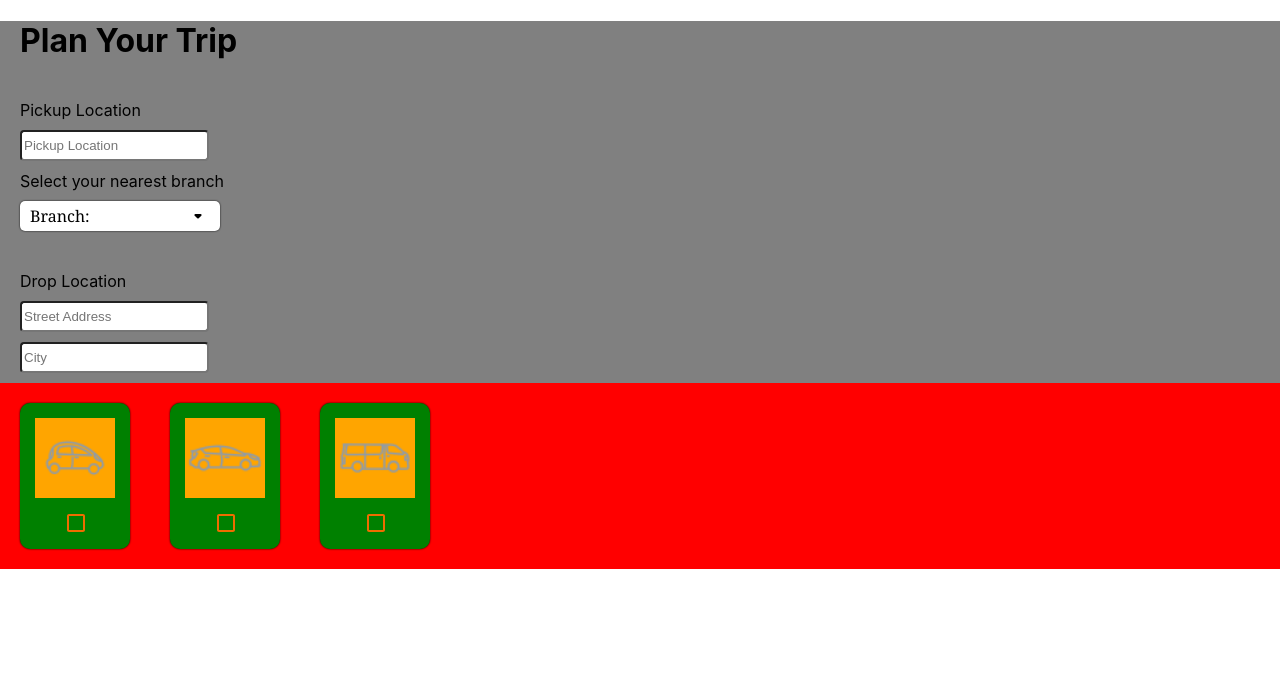
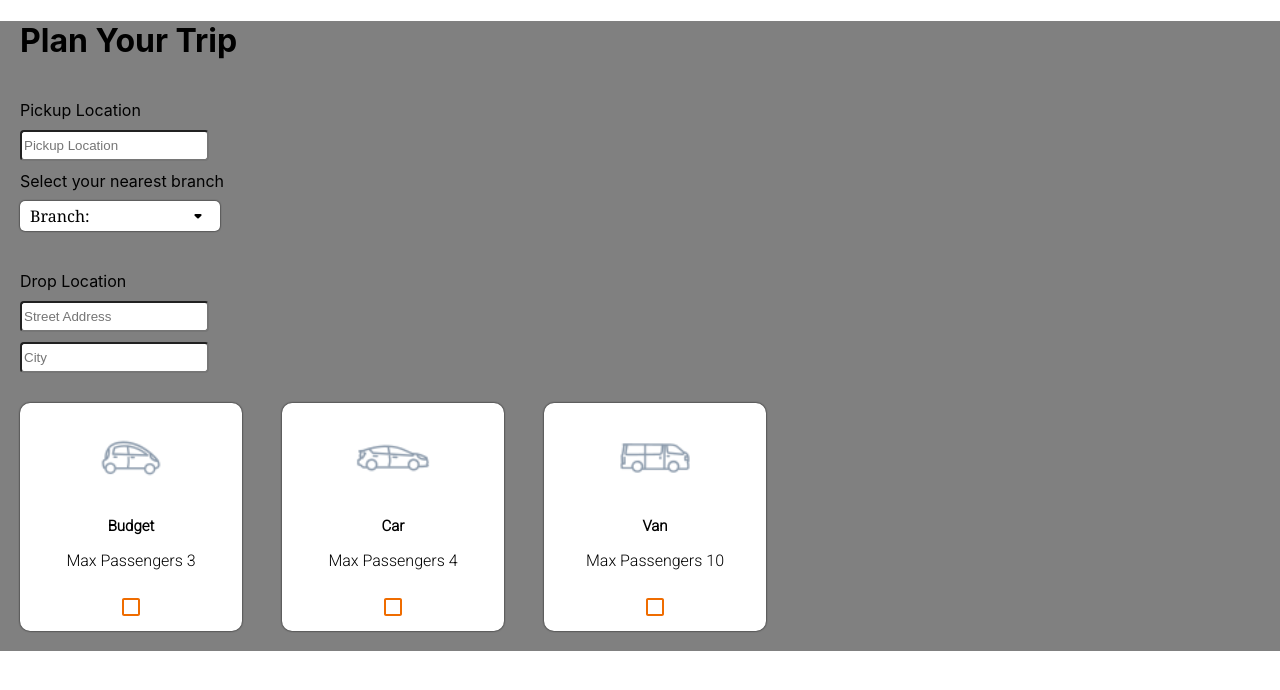
Before and after one commit to dvimukthi/cab-service-system, a React (Create React App) app: page /book in a window 1280 px wide. Shown: the top 690 px of the page. Built offline with nearby package versions, Linux system fonts and the light colour scheme; a web font is replaced by a local one.

Commit message:
BookingVehicles new img

```diff
--- a/src/Components/BookingComponent/BookingBody/BookingVehicles.css
+++ b/src/Components/BookingComponent/BookingBody/BookingVehicles.css
@@ -1,10 +1,11 @@
 .Bookingvehicles__container {
-    background: red;
     display: flex;
 }
 
 .Vehicle__item {
-    background: green;
+    height: 13rem;
+    width: 12rem;
+    background: white;
     padding: 15px;
     margin-left: 20px;
     margin: 20px;
@@ -12,15 +13,27 @@
     transition: all 0.5s;
     border-radius: 10px;
     box-shadow: 0px 0px 2px 0px rgba(0, 0, 0, 1);
+    cursor: pointer;
+    text-align: center;
 }
 
 .Vehicle__item:hover {
-    background: black;
+    background: orange;
 }
 
 .Vehicles {
 }
 
 .Vehicle__Checkbox {
-    margin-left: 20px;
 }
+
+.Vehicle__Checkbox h3 {
+    font-family: 'Roboto', sans-serif;
+    font-size: 15px;
+    font-weight: 800;
+}
+
+.Vehicle__Checkbox p {
+    font-family: 'Roboto', sans-serif;
+    font-weight: 500;
+}
--- a/src/Components/BookingComponent/BookingBody/BookingVehicles.js
+++ b/src/Components/BookingComponent/BookingBody/BookingVehicles.js
@@ -13,17 +13,11 @@ function BookingVehicles() {
     <div className="Bookingvehicles__container">
       <div className="Vehicle__item">
         <div className="Vehicles">
-          <img
-            src={BUDGETIMG}
-            alt=""
-            width="80"
-            height="80"
-            style={{
-              background: "orange",
-            }}
-          />
+          <img src={BUDGETIMG} alt="" width="80" height="80" style={{}} />
         </div>
         <div className="Vehicle__Checkbox">
+          <h3>Budget</h3>
+          <p>Max Passengers 3</p>
           <Checkbox
             {...label}
             sx={{
@@ -37,15 +31,11 @@ function BookingVehicles() {
       </div>
       <div className="Vehicle__item">
         <div className="Vehicles">
-          <img
-            src={CARIMG}
-            alt=""
-            width="80"
-            height="80"
-            style={{ background: "orange" }}
-          />
+          <img src={CARIMG} alt="" width="80" height="80" style={{}} />
         </div>
         <div className="Vehicle__Checkbox">
+          <h3>Car</h3>
+          <p>Max Passengers 4</p>
           <Checkbox
             {...label}
             sx={{
@@ -59,15 +49,11 @@ function BookingVehicles() {
       </div>
       <div className="Vehicle__item">
         <div className="Vehicles">
-          <img
-            src={VANIMG}
-            alt=""
-            width="80"
-            height="80"
-            style={{ background: "orange" }}
-          />
+          <img src={VANIMG} alt="" width="80" height="80" style={{}} />
         </div>
         <div className="Vehicle__Checkbox">
+          <h3>Van</h3>
+          <p>Max Passengers 10</p>
           <Checkbox
             {...label}
             sx={{
```
